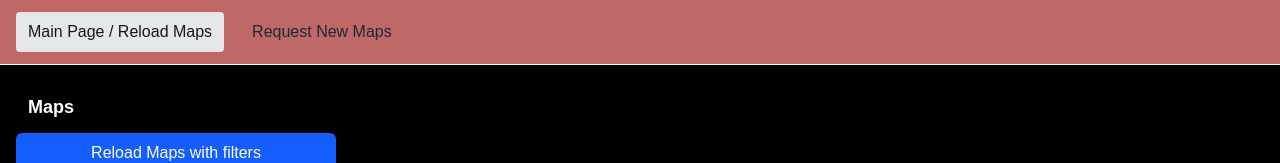
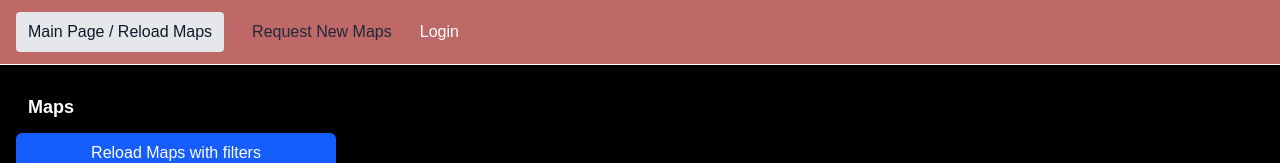
Before and after one commit to FAUSheppy/fa-mapgen-saas, a React (Vite) app in the folder frontend/: page / in a window 1280 px wide. Shown: the top 163 px of the page. Built offline with nearby package versions, Linux system fonts and the light colour scheme; no server answers.

Commit message:
feat: add user context

```diff
--- a/frontend/src/App.jsx
+++ b/frontend/src/App.jsx
@@ -3,15 +3,18 @@ import { BrowserRouter, Routes, Route } from "react-router-dom";
 import MapBrowser from "./pages/MapBrowser";
 import NewRequest from "./pages/NewRequest";
 import NavBar from "./components/NavBar";
+import { UserProvider } from "./context/UserContext"
 
 export default function App() {
     return (
         <BrowserRouter>
-            <NavBar />
-            <Routes>
-                <Route path="/" element={<MapBrowser />} />
-                <Route path="/new" element={<NewRequest />} />
-            </Routes>
+            <UserProvider>
+                <NavBar />
+                <Routes>
+                    <Route path="/" element={<MapBrowser />} />
+                    <Route path="/new" element={<NewRequest />} />
+                </Routes>
+            </UserProvider>
         </BrowserRouter>
     );
 }
--- a/frontend/src/components/NavBar.jsx
+++ b/frontend/src/components/NavBar.jsx
@@ -1,8 +1,11 @@
 import { NavLink } from "react-router-dom";
 import { queueSize } from "../api";
 import { useState, useEffect } from "react";
+import { useUser } from "../context/UserContext";
 
 export default function NavBar() {
+
+    const { user, userLoading } = useUser();
     const linkClass = ({ isActive }) =>
         [
             "rounded px-3 py-2 transition-colors",
@@ -69,11 +72,27 @@ export default function NavBar() {
 
                 {queueCount >= 0 && (
                     <div
-                        className={`ml-auto rounded bg-white px-3 py-1 text-sm ${queueColor}`}
+                        className={`ml-auto float-right rounded bg-white px-3 py-1 text-sm ${queueColor}`}
                     >
                         Queue Size: {queueCount}
                     </div>
                 )}
+
+                {user?.username ? (
+                <div style={{ display: "contents" }}>
+                <NavLink to="/user" className="nav-link">
+                    {user.username}
+                </NavLink>
+                <a href="/oauth2/sign_out" className="nav-link float-right">
+                    Logout
+                </a>
+                </div>
+                ) : (
+                <a href="/oauth2/start" className="nav-link float-right">
+                    Login
+                </a>
+                )}
+
             </div>
         </nav>
     );
--- /dev/null
+++ b/frontend/src/context/UserContext.tsx
@@ -0,0 +1,41 @@
+import { createContext, useContext, useEffect, useState } from "react";
+import { User } from "../types/User"
+
+type UserContextValue = {
+  user: User | null;
+  loading: boolean;
+  error: Error | null;
+};
+
+const UserContext = createContext<UserContextValue | undefined>(undefined);
+
+export function UserProvider({ children }: { children: React.ReactNode }) {
+  const [user, setUser] = useState<User | null>(null);
+  const [loading, setLoading] = useState(true);
+  const [error, setError] = useState<Error | null>(null);
+
+  useEffect(() => {
+    fetch("/dev-api/whoami", { credentials: "include" })
+      .then((res) => {
+        if (!res.ok) throw new Error("Failed to fetch user");
+        return res.json();
+      })
+      .then((data) => setUser(data))
+      .catch(setError)
+      .finally(() => setLoading(false));
+  }, []);
+
+  return (
+    <UserContext.Provider value={{ user, loading, error }}>
+      {children}
+    </UserContext.Provider>
+  );
+}
+
+export function useUser() {
+  const ctx = useContext(UserContext);
+  if (!ctx) {
+    throw new Error("useUser must be used within UserProvider");
+  }
+  return ctx;
+}
--- /dev/null
+++ b/frontend/src/types/User.tsx
@@ -0,0 +1,3 @@
+export interface User  {
+  user_id: string
+};
```
